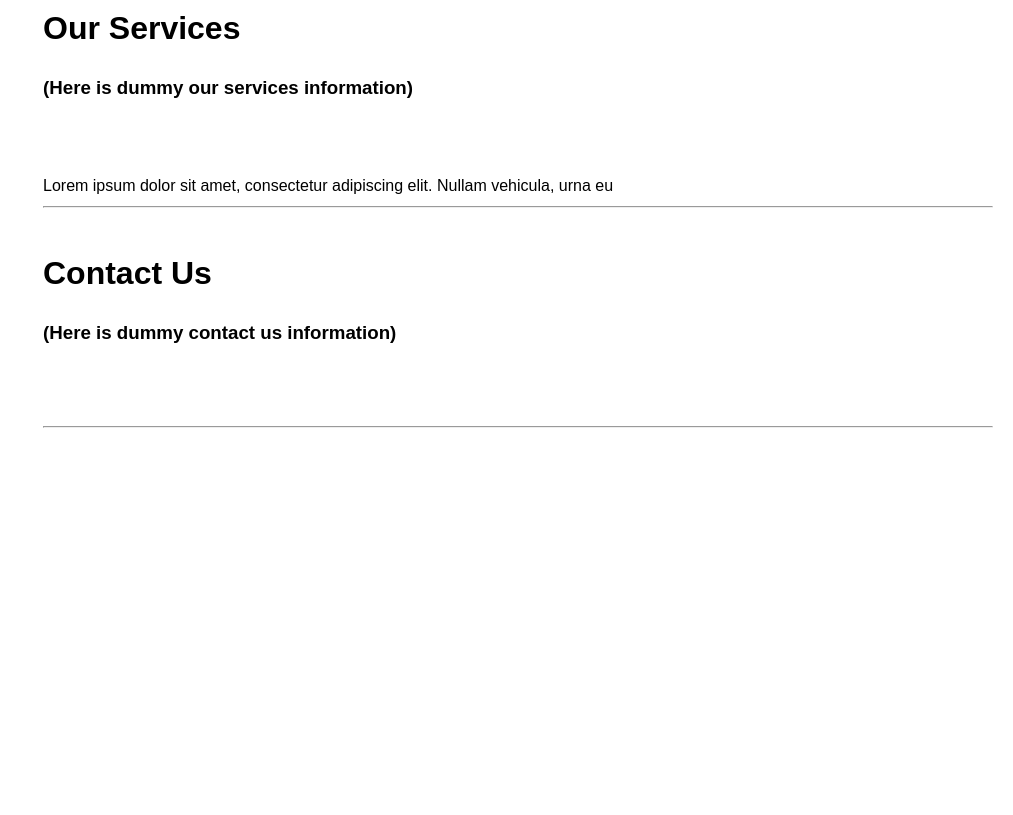
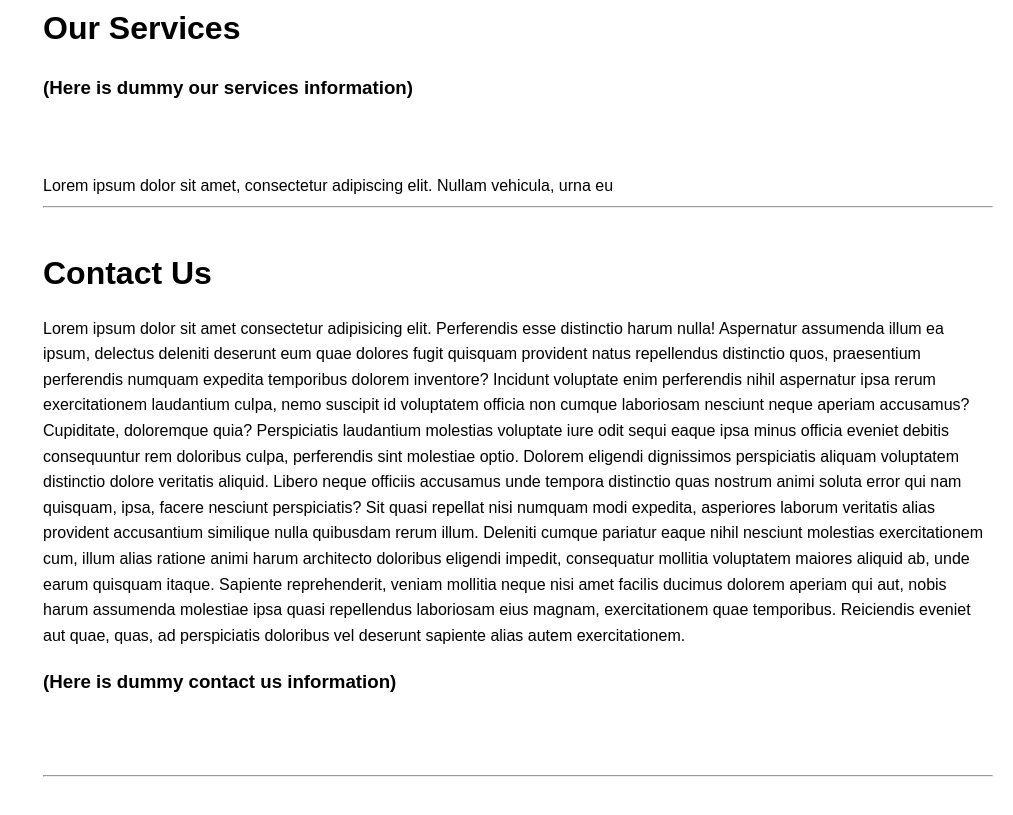
Before and after one commit to Vaibhav55072/sildebar_Design_HTML_CSS, a plain HTML site: page index.html in a window 1280 px wide. Shown: the part 1062-1877 px from the top of the page, without its empty margins (267-1280 px from the left). Before the commit the page ends 1550 px from the top, so only its background shows below. Drawn offline with Linux system fonts and the light colour scheme.

Commit message:
Contact us Dummy Content Added

```diff
--- a/index.html
+++ b/index.html
@@ -223,7 +223,23 @@
             <div id="contact-us" class="section">
                 <h1>Contact Us</h1>
 
-                <p>
+                <p>Lorem ipsum dolor sit amet consectetur adipisicing elit. Perferendis esse distinctio harum nulla!
+                    Aspernatur assumenda illum ea ipsum, delectus deleniti deserunt eum quae dolores fugit quisquam
+                    provident natus repellendus distinctio quos, praesentium perferendis numquam expedita temporibus
+                    dolorem inventore? Incidunt voluptate enim perferendis nihil aspernatur ipsa rerum exercitationem
+                    laudantium culpa, nemo suscipit id voluptatem officia non cumque laboriosam nesciunt neque aperiam
+                    accusamus? Cupiditate, doloremque quia? Perspiciatis laudantium molestias voluptate iure odit sequi
+                    eaque ipsa minus officia eveniet debitis consequuntur rem doloribus culpa, perferendis sint
+                    molestiae optio. Dolorem eligendi dignissimos perspiciatis aliquam voluptatem distinctio dolore
+                    veritatis aliquid. Libero neque officiis accusamus unde tempora distinctio quas nostrum animi soluta
+                    error qui nam quisquam, ipsa, facere nesciunt perspiciatis? Sit quasi repellat nisi numquam modi
+                    expedita, asperiores laborum veritatis alias provident accusantium similique nulla quibusdam rerum
+                    illum. Deleniti cumque pariatur eaque nihil nesciunt molestias exercitationem cum, illum alias
+                    ratione animi harum architecto doloribus eligendi impedit, consequatur mollitia voluptatem maiores
+                    aliquid ab, unde earum quisquam itaque. Sapiente reprehenderit, veniam mollitia neque nisi amet
+                    facilis ducimus dolorem aperiam qui aut, nobis harum assumenda molestiae ipsa quasi repellendus
+                    laboriosam eius magnam, exercitationem quae temporibus. Reiciendis eveniet aut quae, quas, ad
+                    perspiciatis doloribus vel deserunt sapiente alias autem exercitationem.</p>
                 <h3>(Here is dummy contact us information)</h3><br><br>
                 <hr>
 
```
